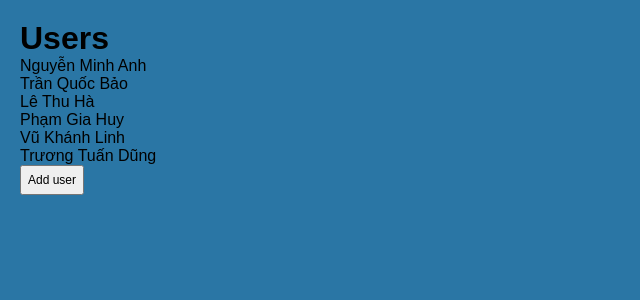
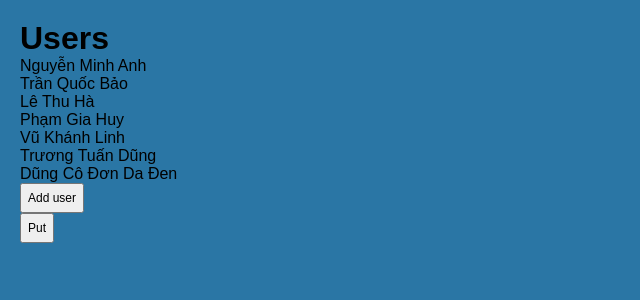
Before and after one commit to TruongTuanDung2001/React-learning, a React (Vite) app: page / in a window 1280 px wide. Shown: the top 300 px of the page, without its empty margins (0-640 px from the left). Built offline with nearby package versions, Linux system fonts and the light colour scheme; data requests are answered from the project's data file.

Commit message:
Handle put api user

```diff
--- a/db.json
+++ b/db.json
@@ -47,6 +47,14 @@
       "age": 25,
       "city": "Hồ Chí Minh",
       "avatar": "https://i.pravatar.cc/150?img=1"
+    },
+    {
+      "id": "v_IEKdxfnpc",
+      "name": "Dũng Cô Đơn Da Đen",
+      "email": "dungcodondaden2001@gmail.com",
+      "age": 26,
+      "city": "Hồ Chí Minh",
+      "avatar": "https://i.pravatar.cc/150?img=1"
     }
   ],
   "$schema": "./node_modules/json-server/schema.json"
--- a/src/App.jsx
+++ b/src/App.jsx
@@ -26,7 +26,7 @@ import {
 
 import { UseEffect, UseEffect2, UseEffect3 } from "./components/UseEffect";
 import { Accordion, AutoCounter, CharacterCounter, Clock, FAQ, Gallery, PasswordStrength, RandomQuote, Tabs } from "./components/ExpUseEffect";
-import { PostUser, UsersList } from "./components/API";
+import { PostUser, PutUser, UsersList } from "./components/API";
 //
 function App() {
   const [count, setCount] = useState(0); //setCount để thay đổi count lưu lại sau khi chạy increase()
@@ -328,6 +328,8 @@ function ApiUsers(){
       <UsersList />
 
       <PostUser />
+
+      <PutUser />
     </div>
   )
 }
--- a/src/components/API.jsx
+++ b/src/components/API.jsx
@@ -3,7 +3,7 @@ import { useState, useEffect } from "react";
 // local
 const API = "http://localhost:3001/users";
 
-// Fetch api
+// Fetch api all users
 function UsersList() {
   const [users, setUsers] = useState([]);
 
@@ -32,7 +32,7 @@ function UsersList() {
   );
 }
 
-// Post api
+// Post api user
 function PostUser() {
   const userData = {
     id: "6",
@@ -67,6 +67,37 @@ function PostUser() {
   );
 }
 
+// Put api user
+function PutUser() {
+  const dataUpdateUser = {
+    id: "v_IEKdxfnpc", //nếu có thì id nằm ở đầu, kh thì nó cập nhật lại thì nằm cuối
+    name: "Dũng Cô Đơn Da Đen",
+    email: "dungcodondaden2001@gmail.com",
+    age: 26,
+    city: "Hồ Chí Minh",
+    avatar: "https://i.pravatar.cc/150?img=1",
+  };
+
+  const id = "v_IEKdxfnpc"; //mẫu thui nho
+  async function put(){
+    const response = await fetch(`${API}/${id}`, {
+      method: "PUT",
+      headers: {
+        "Content-Type": "application/json",
+      },
+      body: JSON.stringify(dataUpdateUser)
+    });
+
+    if(!response.ok) throw new Error("Cập nhật thất bại")
+    else console.log("Cập nhật thành công");
+  }
+
+  return (
+    <div>
+      <button onClick={put}>Put</button>
+    </div>
+  )
+}
 
 //
-export { UsersList, PostUser };
+export { UsersList, PostUser, PutUser };
```
